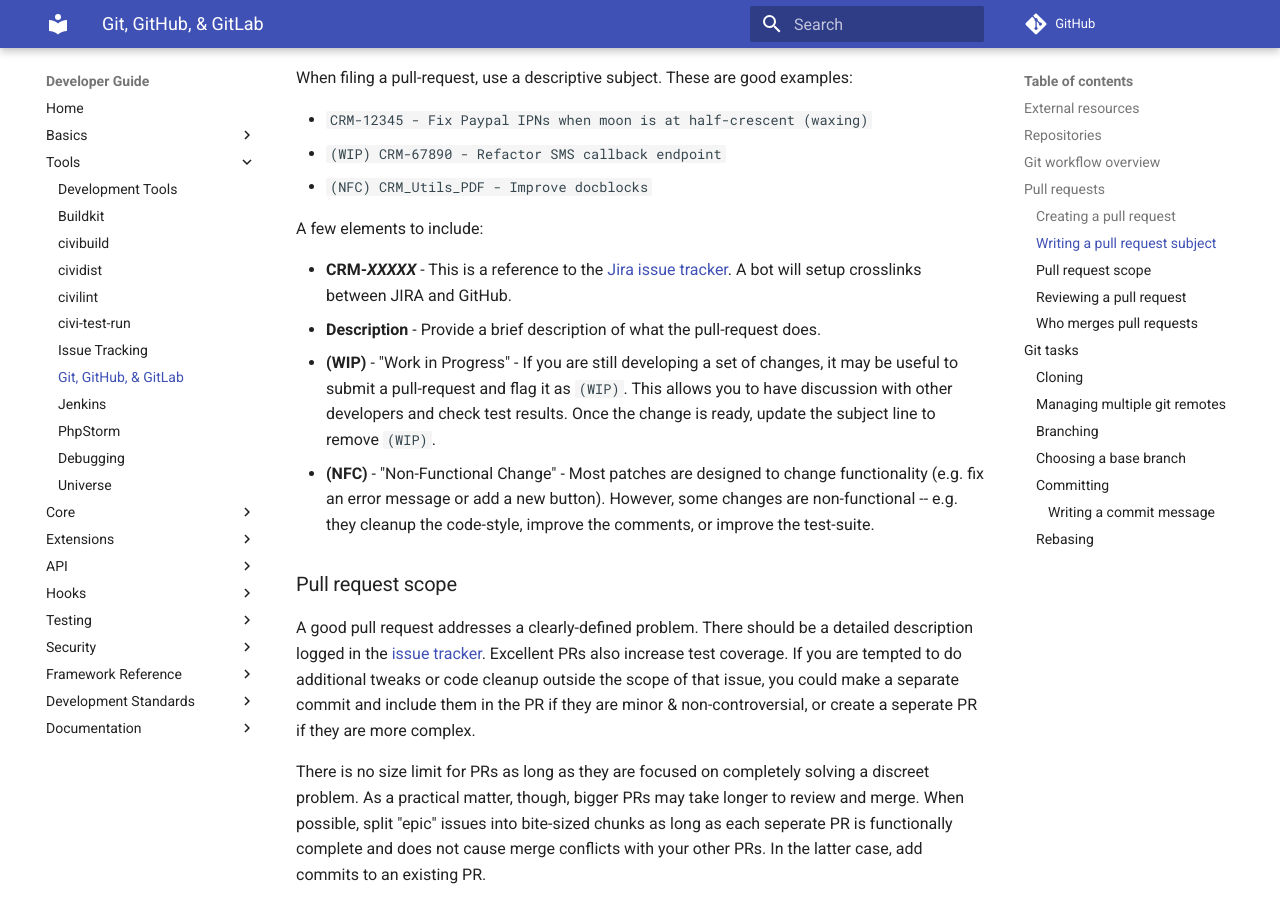
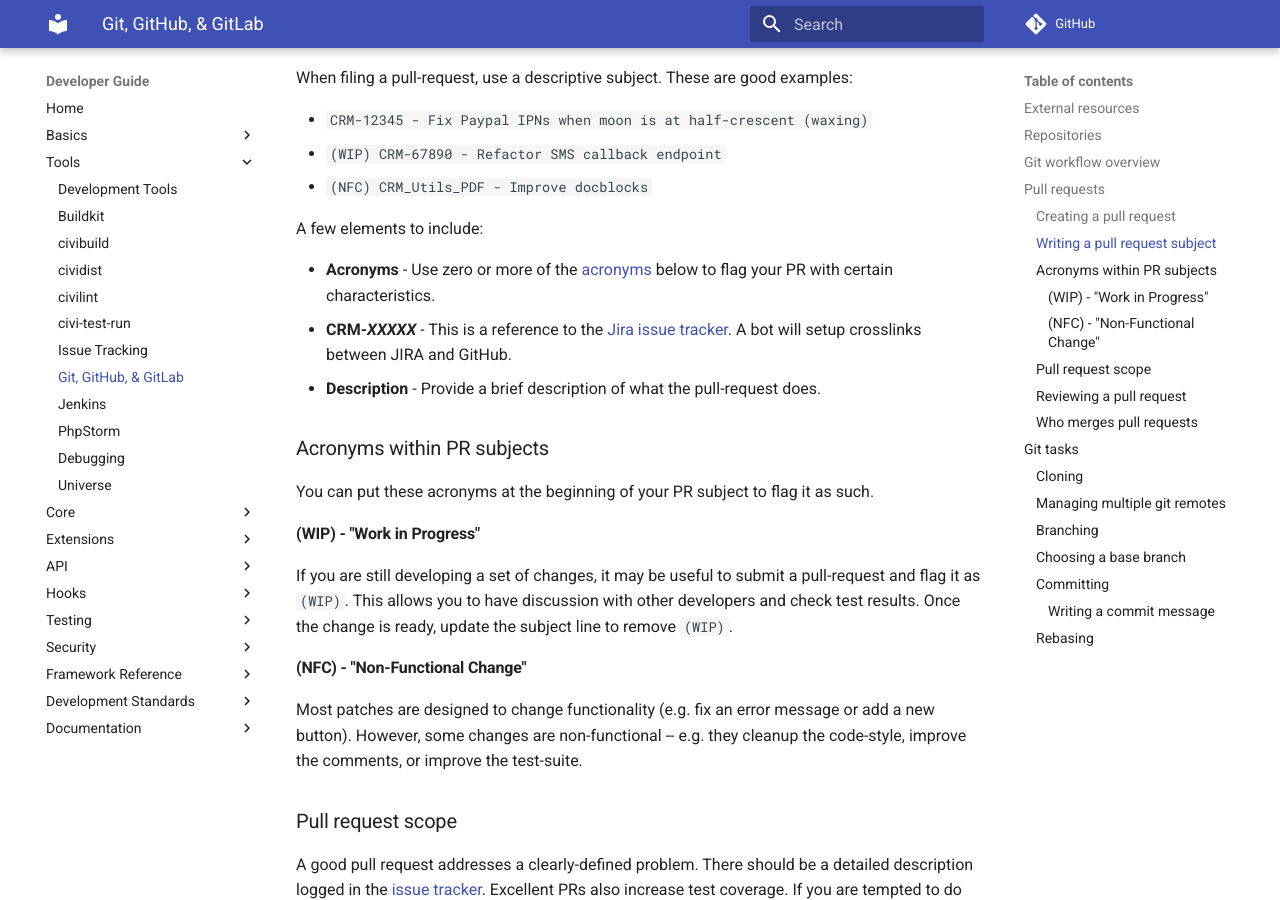
Before and after one commit to civicrm/civicrm-dev-docs, an MkDocs documentation site: the page built from docs/tools/git.md, in a window 1280 px wide and 900 px high, scrolled down 3053 px. Built offline with MkDocs 1.6.1 and Material for MkDocs 9.7.7, drawn with Linux system fonts in a browser that asks for light colours; comment, search, counter and statistics services are not loaded; old or Windows-style settings are respelled for this version of MkDocs.

Commit message:
Use a separate section for PR acronyms
This makes it easier to reference these things from other pages.

```diff
--- a/docs/tools/git.md
+++ b/docs/tools/git.md
@@ -86,17 +86,21 @@
 
 A few elements to include:
 
+ * **Acronyms** - Use zero or more of the [acronyms](#acronymns) below to flag your PR with certain characteristics.
  * **CRM-_XXXXX_** - This is a reference to the [Jira issue tracker](/tools/issue-tracking.md#jira). A bot will setup crosslinks between JIRA and GitHub.
  * **Description** - Provide a brief description of what the pull-request does.
- * **(WIP)** - "Work in Progress" - If you are still developing a set of
-   changes, it may be useful to submit a pull-request and flag it as
-   `(WIP)`. This allows you to have discussion with other developers and
-   check test results. Once the change is ready, update the subject line
-   to remove `(WIP)`.
- * **(NFC)** - "Non-Functional Change" - Most patches are designed to
-   change functionality (e.g. fix an error message or add a new button).
-   However, some changes are non-functional -- e.g. they cleanup the
-   code-style, improve the comments, or improve the test-suite.
+
+### Acronyms within PR subjects {:#acronymns}
+
+You can put these acronyms at the beginning of your PR subject to flag it as such.
+
+#### (WIP) - "Work in Progress" {:#wip}
+
+If you are still developing a set of changes, it may be useful to submit a pull-request and flag it as `(WIP)`. This allows you to have discussion with other developers and check test results. Once the change is ready, update the subject line to remove `(WIP)`.
+
+#### (NFC) - "Non-Functional Change" {:#nfc}
+
+Most patches are designed to change functionality (e.g. fix an error message or add a new button). However, some changes are non-functional -- e.g. they cleanup the code-style, improve the comments, or improve the test-suite.
 
 ### Pull request scope {:#pr-scope}
 
```
